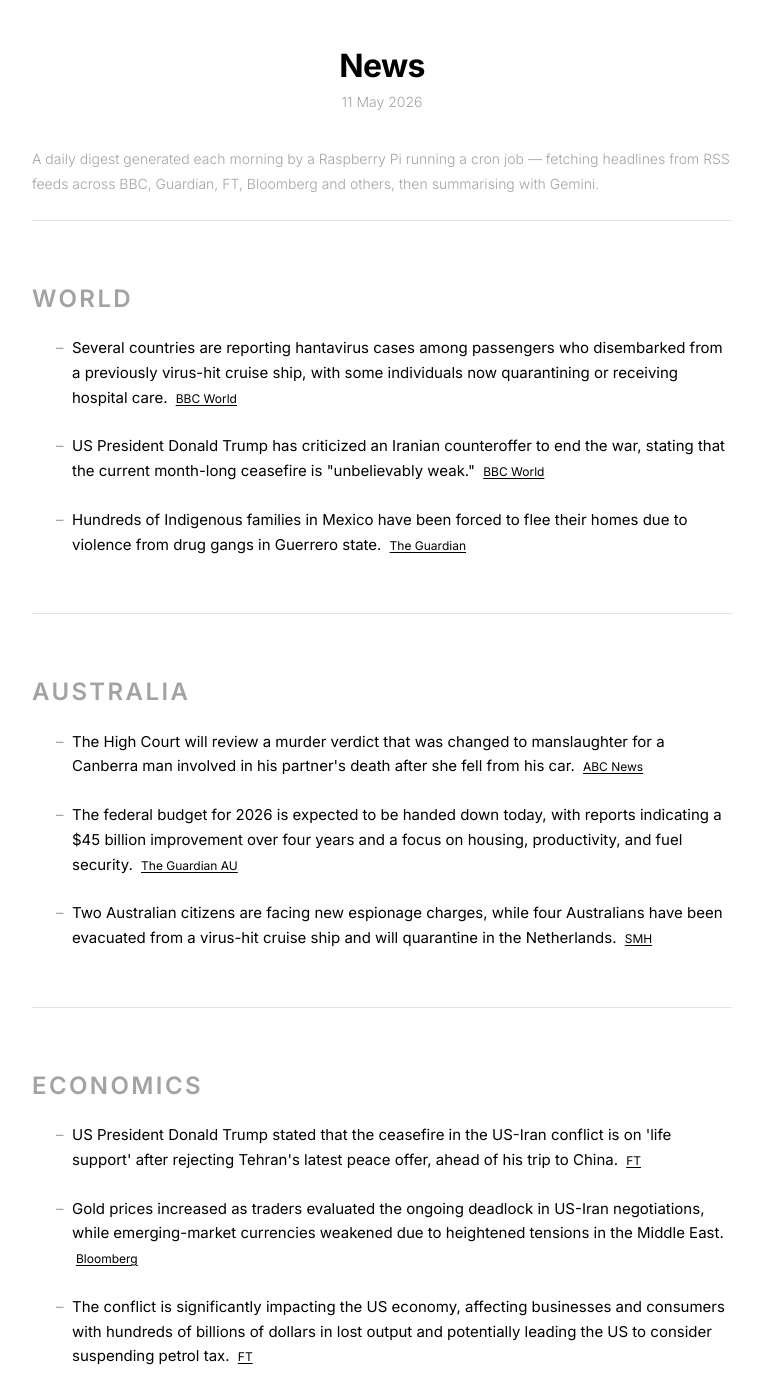
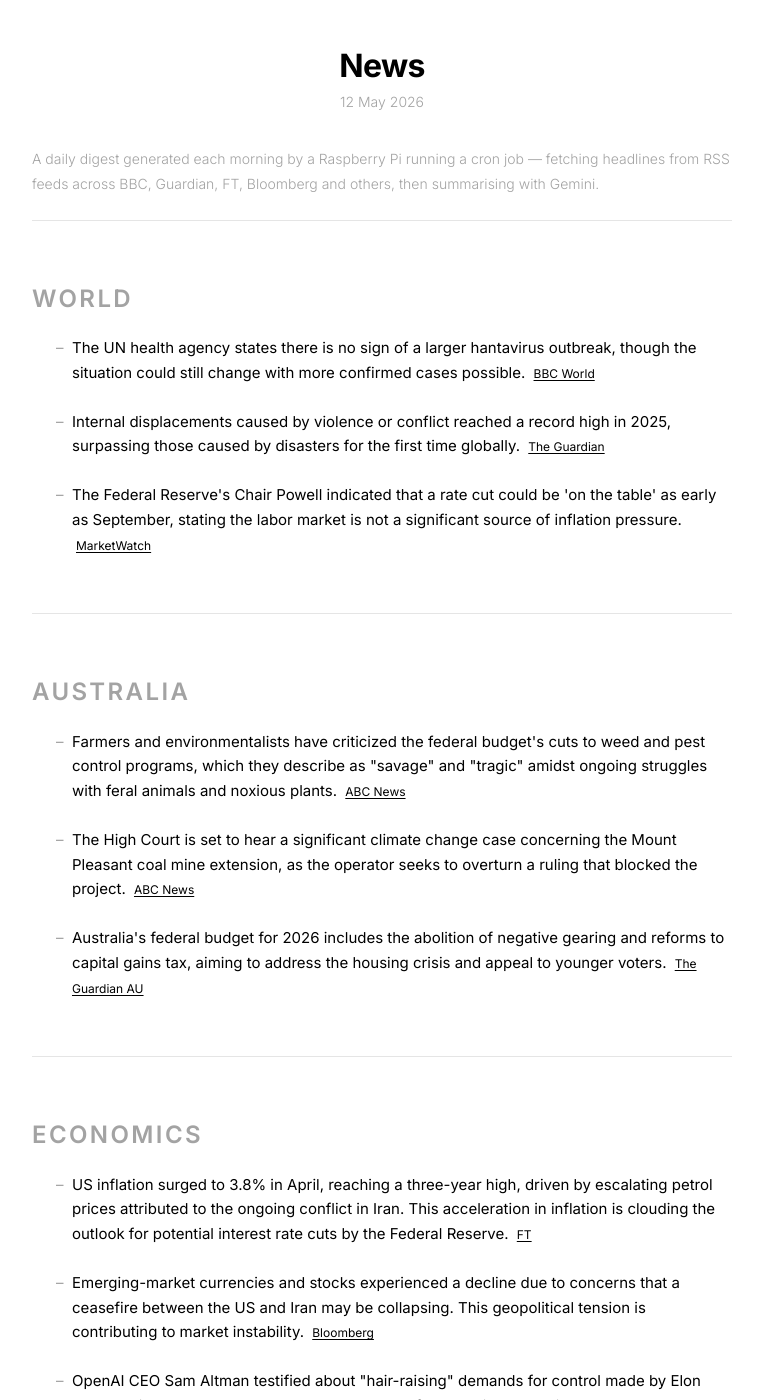
Before and after one commit to s-jac/s-jac.github.io, a Jekyll site: the page built from projects/news.html, in a window 1280 px wide and 1400 px high. Shown: the whole window, without its empty margins (258-1021 px from the left). Built offline with Jekyll 4.4.1, drawn with Linux system fonts in a browser that asks for light colours; some of the changed text lies outside the part shown.

Commit message:
daily news update 12 May 2026

```diff
--- a/_data/news.json
+++ b/_data/news.json
@@ -1,24 +1,24 @@
 {
-  "date": "11 May 2026",
-  "generated_at": "2026-05-11T21:00:27.939334+00:00",
+  "date": "12 May 2026",
+  "generated_at": "2026-05-12T21:00:23.959669+00:00",
   "sections": [
     {
       "heading": "World",
       "bullets": [
         {
-          "text": "Several countries are reporting hantavirus cases among passengers who disembarked from a previously virus-hit cruise ship, with some individuals now quarantining or receiving hospital care.",
+          "text": "The UN health agency states there is no sign of a larger hantavirus outbreak, though the situation could still change with more confirmed cases possible.",
           "source": "BBC World",
           "url": "https://www.bbc.com/news/world"
         },
         {
-          "text": "US President Donald Trump has criticized an Iranian counteroffer to end the war, stating that the current month-long ceasefire is \"unbelievably weak.\"",
-          "source": "BBC World",
-          "url": "https://www.bbc.com/news/world"
+          "text": "Internal displacements caused by violence or conflict reached a record high in 2025, surpassing those caused by disasters for the first time globally.",
+          "source": "The Guardian",
+          "url": "https://www.theguardian.com"
         },
         {
-          "text": "Hundreds of Indigenous families in Mexico have been forced to flee their homes due to violence from drug gangs in Guerrero state.",
-          "source": "The Guardian",
-          "url": "https://www.theguardian.com"
+          "text": "The Federal Reserve's Chair Powell indicated that a rate cut could be 'on the table' as early as September, stating the labor market is not a significant source of inflation pressure.",
+          "source": "MarketWatch",
+          "url": "https://www.marketwatch.com"
         }
       ]
     },
@@ -26,19 +26,19 @@
       "heading": "Australia",
       "bullets": [
         {
-          "text": "The High Court will review a murder verdict that was changed to manslaughter for a Canberra man involved in his partner's death after she fell from his car.",
+          "text": "Farmers and environmentalists have criticized the federal budget's cuts to weed and pest control programs, which they describe as \"savage\" and \"tragic\" amidst ongoing struggles with feral animals and noxious plants.",
           "source": "ABC News",
           "url": "https://www.abc.net.au/news"
         },
         {
-          "text": "The federal budget for 2026 is expected to be handed down today, with reports indicating a $45 billion improvement over four years and a focus on housing, productivity, and fuel security.",
+          "text": "The High Court is set to hear a significant climate change case concerning the Mount Pleasant coal mine extension, as the operator seeks to overturn a ruling that blocked the project.",
+          "source": "ABC News",
+          "url": "https://www.abc.net.au/news"
+        },
+        {
+          "text": "Australia's federal budget for 2026 includes the abolition of negative gearing and reforms to capital gains tax, aiming to address the housing crisis and appeal to younger voters.",
           "source": "The Guardian AU",
           "url": "https://www.theguardian.com/au"
-        },
-        {
-          "text": "Two Australian citizens are facing new espionage charges, while four Australians have been evacuated from a virus-hit cruise ship and will quarantine in the Netherlands.",
-          "source": "SMH",
-          "url": "https://www.smh.com.au"
         }
       ]
     },
@@ -46,17 +46,17 @@
       "heading": "Economics",
       "bullets": [
         {
-          "text": "US President Donald Trump stated that the ceasefire in the US-Iran conflict is on 'life support' after rejecting Tehran's latest peace offer, ahead of his trip to China.",
+          "text": "US inflation surged to 3.8% in April, reaching a three-year high, driven by escalating petrol prices attributed to the ongoing conflict in Iran. This acceleration in inflation is clouding the outlook for potential interest rate cuts by the Federal Reserve.",
           "source": "FT",
           "url": "https://www.ft.com"
         },
         {
-          "text": "Gold prices increased as traders evaluated the ongoing deadlock in US-Iran negotiations, while emerging-market currencies weakened due to heightened tensions in the Middle East.",
+          "text": "Emerging-market currencies and stocks experienced a decline due to concerns that a ceasefire between the US and Iran may be collapsing. This geopolitical tension is contributing to market instability.",
           "source": "Bloomberg",
           "url": "https://www.bloomberg.com/markets"
         },
         {
-          "text": "The conflict is significantly impacting the US economy, affecting businesses and consumers with hundreds of billions of dollars in lost output and potentially leading the US to consider suspending petrol tax.",
+          "text": "OpenAI CEO Sam Altman testified about \"hair-raising\" demands for control made by Elon Musk during the startup's early stages, as part of an ongoing legal dispute between the billionaire and the company.",
           "source": "FT",
           "url": "https://www.ft.com"
         }
```
